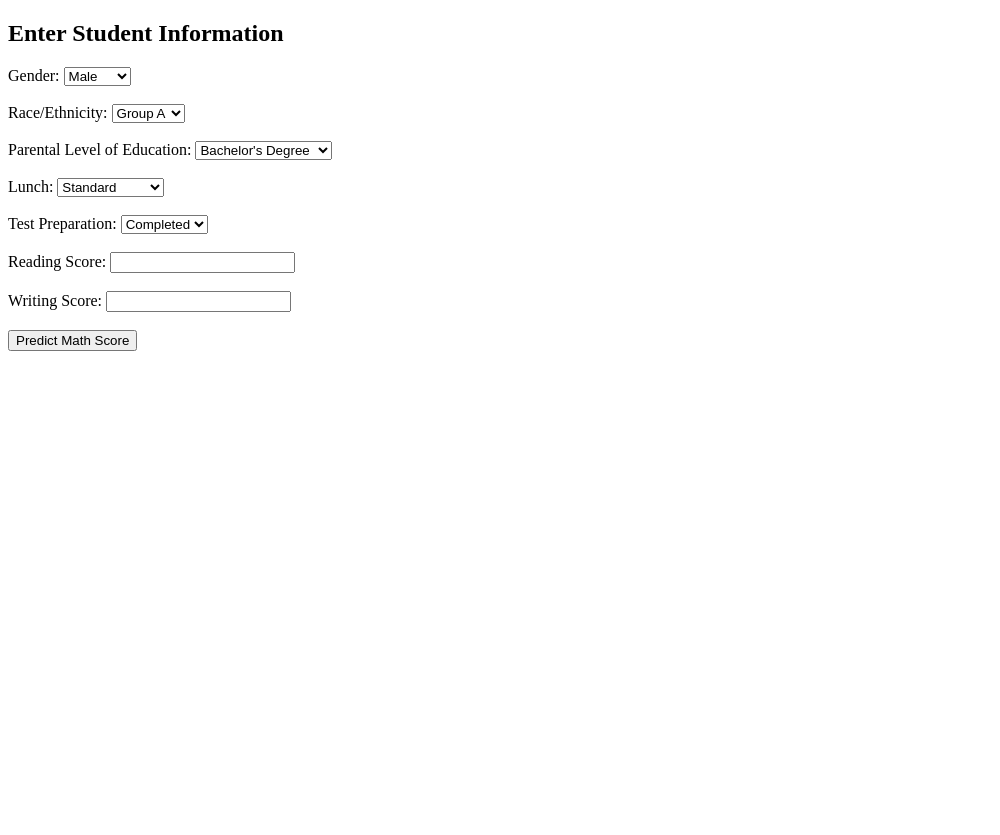
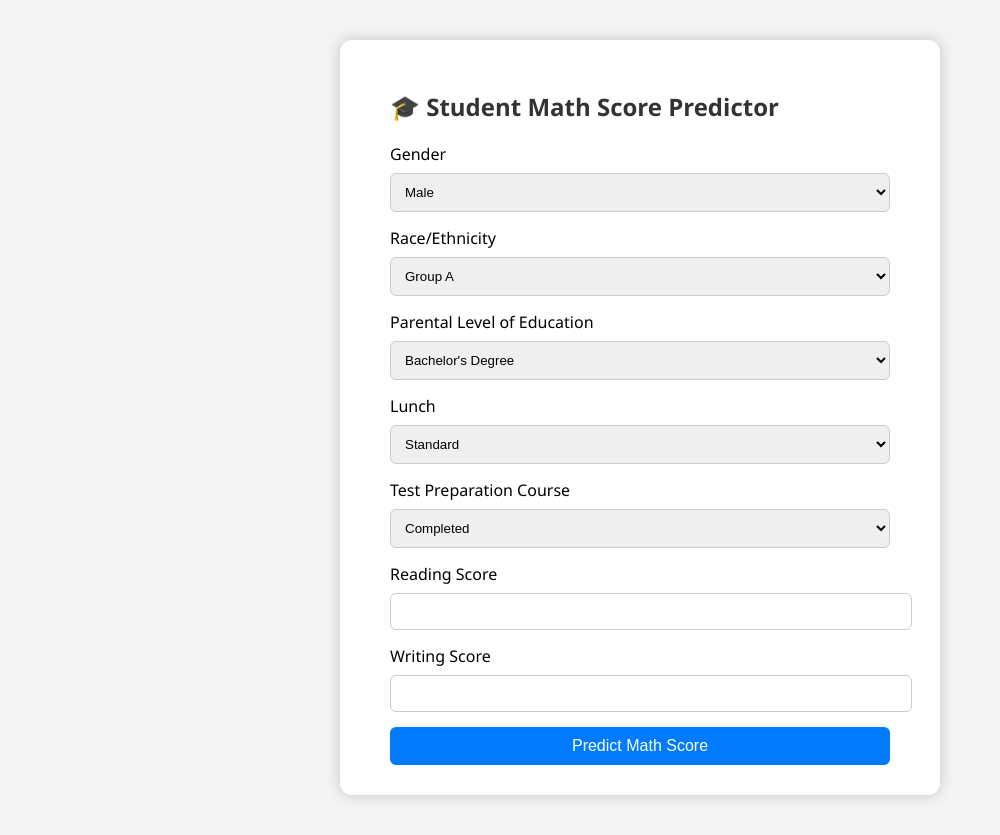
Before and after one commit to kaushik-gowda/ML_Project, a Flask app: page / in a window 1280 px wide. Shown: the whole page, without its empty margins (0-1000 px from the left). Before the commit the page ends 351 px from the top, so only its background shows below. Run offline with Flask 3, Linux system fonts and the light colour scheme; parts of the project's set-up code (start-up, migrations or seed data) failed here and were passed over.

Commit message:
ui interace

```diff
--- a/app.py
+++ b/app.py
@@ -1,43 +1,42 @@
 from flask import Flask, request, render_template
 import pickle
-import numpy as np
 import pandas as pd
 
 app = Flask(__name__)
 
-# Load preprocessor and model
+# Load model and preprocessor
+model = pickle.load(open("artifacts/model.pkl", "rb"))
 preprocessor = pickle.load(open("artifacts/preprocessor.pkl", "rb"))
-model = pickle.load(open("artifacts/model.pkl", "rb"))
-
-@app.route('/')
-def home():
-    return render_template('index.html')
-
-@app.route('/predict', methods=['POST'])
-def predict():
-    try:
-        # Get input values from form
-        input_data = {
-            'gender': request.form['gender'],
-            'race_ethnicity': request.form['race_ethnicity'],
-            'parental_level_of_education': request.form[
-                'parental_level_of_education'],
-            'lunch': request.form['lunch'],
-            'test_preparation_course': request.form['test_preparation_course'],
-            'reading_score': float(request.form['reading_score']),
-            'writing_score': float(request.form['writing_score'])
-        }
-
-        df = pd.DataFrame([input_data])
-        transformed_input = preprocessor.transform(df)
-        prediction = model.predict(transformed_input)
-
-        return render_template('result.html', prediction=round(prediction[0],
-                                                               2))
-
-    except Exception as e:
-        return f"❌ Error: {e}"
 
 
-if __name__ == '__main__':
+@app.route("/", methods=["GET", "POST"])
+def predict():
+    prediction = None
+
+    if request.method == "POST":
+        try:
+            input_data = {
+                'gender': request.form['gender'],
+                'race_ethnicity': request.form['race_ethnicity'],
+                'parental_level_of_education': request.form[
+                    'parental_level_of_education'],
+                'lunch': request.form['lunch'],
+                'test_preparation_course': request.form[
+                    'test_preparation_course'],
+                'reading_score': float(request.form['reading_score']),
+                'writing_score': float(request.form['writing_score'])
+            }
+
+            df = pd.DataFrame([input_data])
+            transformed = preprocessor.transform(df)
+            prediction = model.predict(transformed)[0]
+            prediction = round(prediction, 2)
+
+        except Exception as e:
+            prediction = f"❌ Error: {e}"
+
+    return render_template("index.html", prediction=prediction)
+
+
+if __name__ == "__main__":
     app.run(debug=True)
--- /dev/null
+++ b/static/style.css
@@ -0,0 +1,46 @@
+body {
+    font-family: 'Segoe UI', sans-serif;
+    background-color: #f4f4f4;
+    margin: 0;
+    padding: 40px;
+    display: flex;
+    justify-content: center;
+}
+.container {
+    background-color: white;
+    padding: 30px 50px;
+    border-radius: 12px;
+    box-shadow: 0 0 15px rgba(0,0,0,0.2);
+    max-width: 500px;
+    width: 100%;
+}
+h2 {
+    color: #333;
+}
+input, select {
+    width: 100%;
+    padding: 10px;
+    margin: 8px 0 15px;
+    border: 1px solid #ccc;
+    border-radius: 6px;
+}
+button {
+    width: 100%;
+    background-color: #007BFF;
+    color: white;
+    padding: 10px;
+    border: none;
+    border-radius: 6px;
+    font-size: 16px;
+}
+.result {
+    margin-top: 20px;
+    font-size: 18px;
+    font-weight: bold;
+    color: green;
+}
+.error {
+    color: red;
+    font-size: 16px;
+    margin-top: 10px;
+}
--- a/templates/index.html
+++ b/templates/index.html
@@ -2,50 +2,63 @@
 <html>
 <head>
     <title>Student Performance Predictor</title>
+    <link rel="stylesheet" type="text/css" href="{{ url_for('static', filename='style.css') }}">
+
 </head>
 <body>
-  <h2>Enter Student Information</h2>
-  <form action="/predict" method="post">
-    Gender:
-    <select name="gender">
+    <div class="container">
+        <h2>🎓 Student Math Score Predictor</h2>
+        <form method="post">
+            <label>Gender</label>
+            <select name="gender" required>
                 <option value="male">Male</option>
                 <option value="female">Female</option>
-    </select><br><br>
+            </select>
 
-    Race/Ethnicity:
-    <select name="race_ethnicity">
+            <label>Race/Ethnicity</label>
+            <select name="race_ethnicity" required>
                 <option value="group A">Group A</option>
                 <option value="group B">Group B</option>
                 <option value="group C">Group C</option>
                 <option value="group D">Group D</option>
                 <option value="group E">Group E</option>
-    </select><br><br>
+            </select>
 
-    Parental Level of Education:
-    <select name="parental_level_of_education">
+            <label>Parental Level of Education</label>
+            <select name="parental_level_of_education" required>
                 <option value="bachelor's degree">Bachelor's Degree</option>
                 <option value="some college">Some College</option>
                 <option value="master's degree">Master's Degree</option>
                 <option value="associate's degree">Associate's Degree</option>
                 <option value="high school">High School</option>
-    </select><br><br>
+            </select>
 
-    Lunch:
-    <select name="lunch">
+            <label>Lunch</label>
+            <select name="lunch" required>
                 <option value="standard">Standard</option>
                 <option value="free/reduced">Free/Reduced</option>
-    </select><br><br>
+            </select>
 
-    Test Preparation:
-    <select name="test_preparation_course">
+            <label>Test Preparation Course</label>
+            <select name="test_preparation_course" required>
                 <option value="completed">Completed</option>
                 <option value="none">None</option>
-    </select><br><br>
+            </select>
 
-    Reading Score: <input type="number" name="reading_score"><br><br>
-    Writing Score: <input type="number" name="writing_score"><br><br>
+            <label>Reading Score</label>
+            <input type="number" name="reading_score" step="1" required>
 
-    <input type="submit" value="Predict Math Score">
+            <label>Writing Score</label>
+            <input type="number" name="writing_score" step="1" required>
+
+            <button type="submit">Predict Math Score</button>
         </form>
+
+        {% if prediction is not none %}
+            <div class="result">
+                📊 Predicted Math Score: {{ prediction }}
+            </div>
+        {% endif %}
+    </div>
 </body>
 </html>
```
Also changed, not shown: application.py (deleted, +0 -49 lines), templates/home.html (deleted, +0 -111 lines), templates/results.html (deleted, +0 -10 lines), 1 other file. Lines whose indentation alone changed are shown as unchanged.
